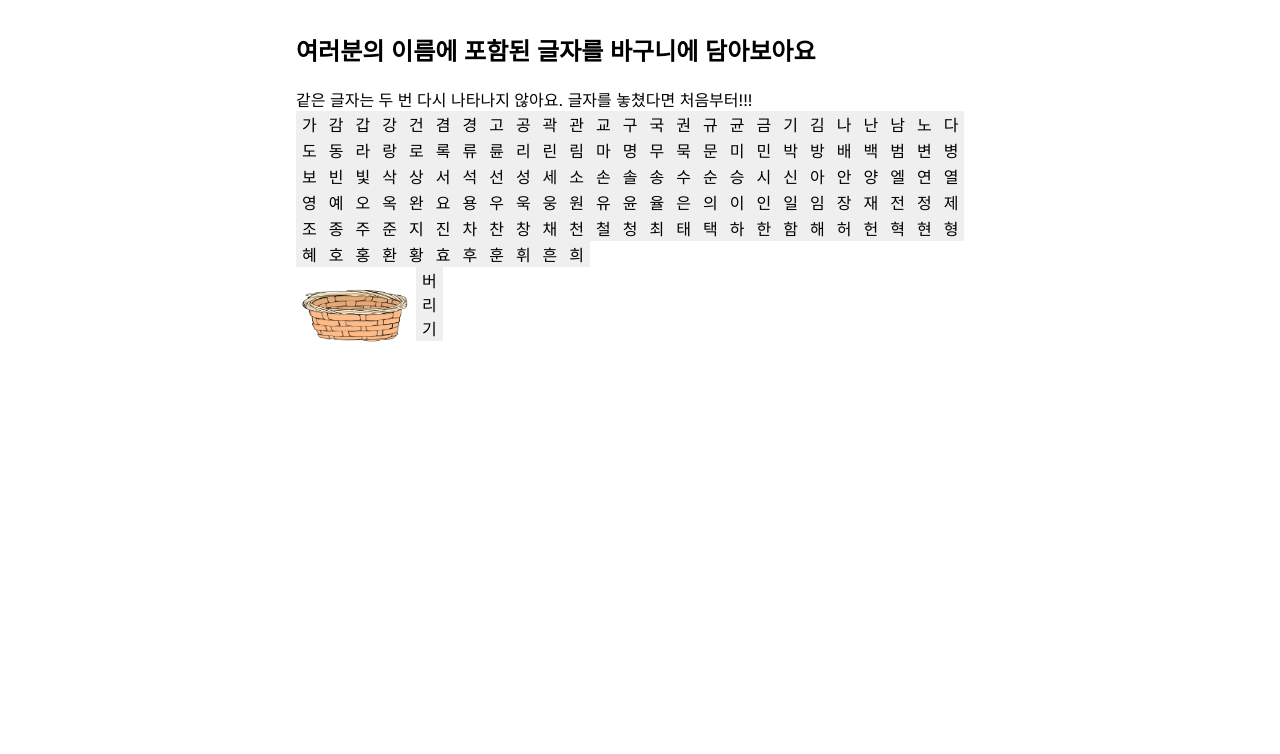
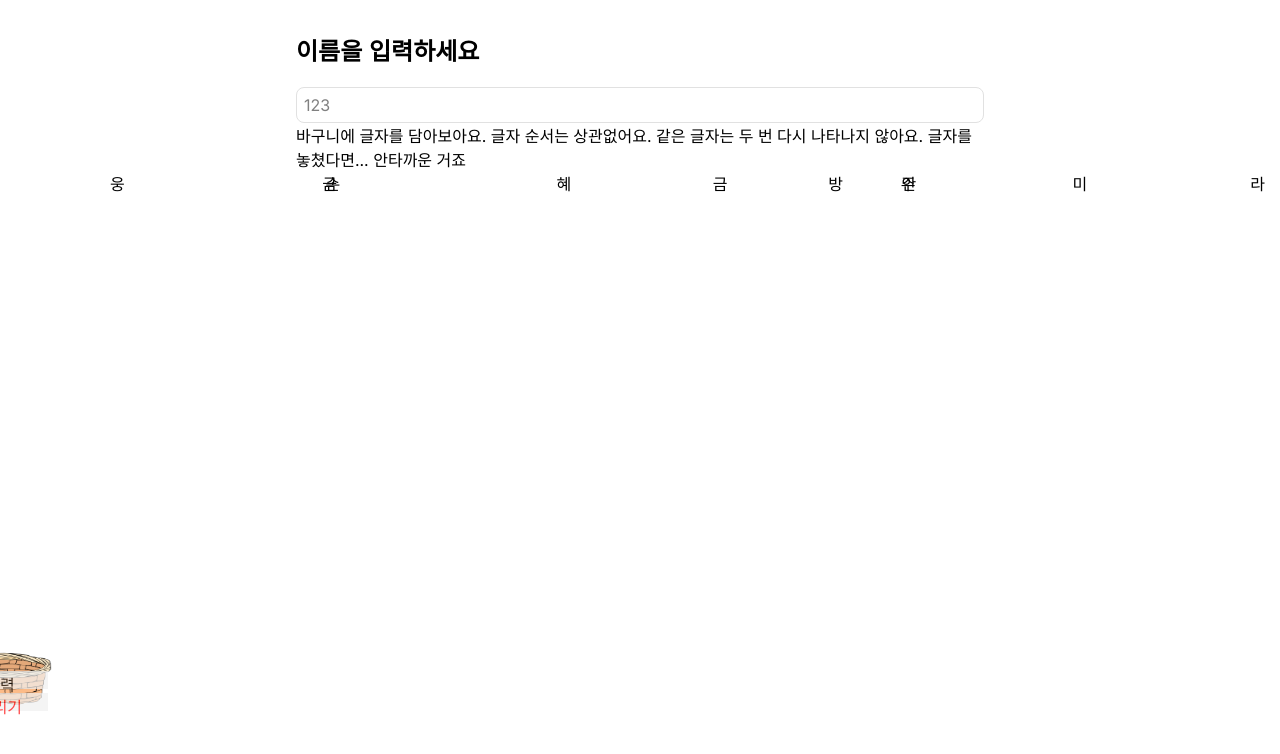
Before and after one commit to Team-SADA/SADA_UI, a React (Create React App) app: page /name in a window 1280 px wide. Shown: the top 754 px of the page. Built offline with nearby package versions, Linux system fonts and the light colour scheme.

Commit message:
글자 생성

```diff
--- a/src/components/name.module.scss
+++ b/src/components/name.module.scss
@@ -2,28 +2,44 @@ section {
   position: relative;
 
   .nameTable {
+    span {
 
+    }
   }
 
   .line {
-
+    position: fixed;
   }
 
   .basket {
-    position: absolute;
+    position: fixed;
+    width: 120px;
+    height: 90px;
+    bottom: 80px;
+
+    img {
+      position: absolute;
+      width: 100%;
+      height: 100%;
+    }
 
     button {
       position: absolute;
+      width: 80%;
+      height: 20%;
+      left: 50%;
+      opacity: 70%;
+    }
 
-      .button1 {
-        left: 0;
-        top: 10px;
-        z-index: 10;
-      }
+    .button1 {
+      top: 35%;
+      transform: translate(-50%, 50%);
+    }
 
-      .button2 {
-        right: 0;
-      }
+    .button2 {
+      bottom: 30%;
+      transform: translate(-50%, 100%);
+      color: red;
     }
   }
 }
--- a/src/components/name.tsx
+++ b/src/components/name.tsx
@@ -1,4 +1,5 @@
 import classes from "./name.module.scss";
+import {useEffect, useRef, useState} from "react";
 
 
 const nameChars = [
@@ -13,30 +14,73 @@ const nameChars = [
     "헌혁현형혜호홍환황효후훈휘흔희",
 ].join("").split("");  // 135 = 15 * 9 characters + 1
 
+function shuffle(array: any[]) {
+    let currentIndex = array.length;
+    while (currentIndex !== 0) {
+        let randomIndex = Math.floor(Math.random() * currentIndex);
+        currentIndex--;
+        [array[currentIndex], array[randomIndex]] = [array[randomIndex], array[currentIndex]];
+    }
+    return array;
+}
+
+interface Block {
+    char: string;
+    left: number;
+}
 
 
 export default function Name() {
+    const [mouseX, setMouseX] = useState(0);
+    const charQueue = shuffle(nameChars);
+    const [newCharIndex, setNewCharIndex] = useState(10);
+
+    const createNewBlock = (): Block => {
+        if (newCharIndex >= charQueue.length)
+            return {char: "", left: 0};
+        const data = charQueue[newCharIndex];
+        setNewCharIndex(newCharIndex + 1);
+        return {char: data, left: Math.random() * window.innerWidth};
+    };
+
+    const [blockList, setBlockList] = useState<Block[]>(
+        charQueue.slice(0, 10).map(char => {return {char: char, left: Math.random() * window.innerWidth}})
+    );
+
+    useEffect(() => {
+        document.addEventListener('mousemove', event => setMouseX(event.clientX));
+    }, []);
+
+    useEffect(() => {
+        setTimeout(() => {
+            const newBlock = createNewBlock();
+            if (newBlock.char !== "")
+                setBlockList([...blockList.slice(1, blockList.length), newBlock]);
+        }, 100);
+    }, [blockList]);
+
     return (
         <section>
-            <h2>여러분의 이름에 포함된 글자를 바구니에 담아보아요</h2>
+            <h2>이름을 입력하세요</h2><input type="text" value={"123"}/>
             <div className={classes.description}>
-                같은 글자는 두 번 다시 나타나지 않아요. 글자를 놓쳤다면 처음부터!!!
+                바구니에 글자를 담아보아요.
+                글자 순서는 상관없어요.
+                같은 글자는 두 번 다시 나타나지 않아요.
+                글자를 놓쳤다면... 안타까운 거죠
             </div>
             <div className={classes.nameTable}>
-                {nameChars.map(char => (
-                    <span className={classes.line}>
-                        <button type="button" onMouseEnter={() => {}} key={char}>
-                            {char}
-                        </button>
+                {blockList.map(block => (
+                    <span className={classes.line} style={{left: block.left}}>
+                        {block.char}
                     </span>
                 ))}
             </div>
-            <div className={classes.basket}>
-                <img src={"./basket.png"} alt="basket" width={120} height={90}/>
-                <button type="button" className="button1" onClick={() => {}}>
+            <div className={classes.basket} style={{left: mouseX - 60}}>
+                <img src={"./basket.png"} alt="basket"/>
+                <button type="button" className={classes.button1} onClick={() => {}}>
                     입력
                 </button>
-                <button type="button" className="button2" onClick={() => {}}>
+                <button type="button" className={classes.button2} onClick={() => {}}>
                     버리기
                 </button>
             </div>
```
